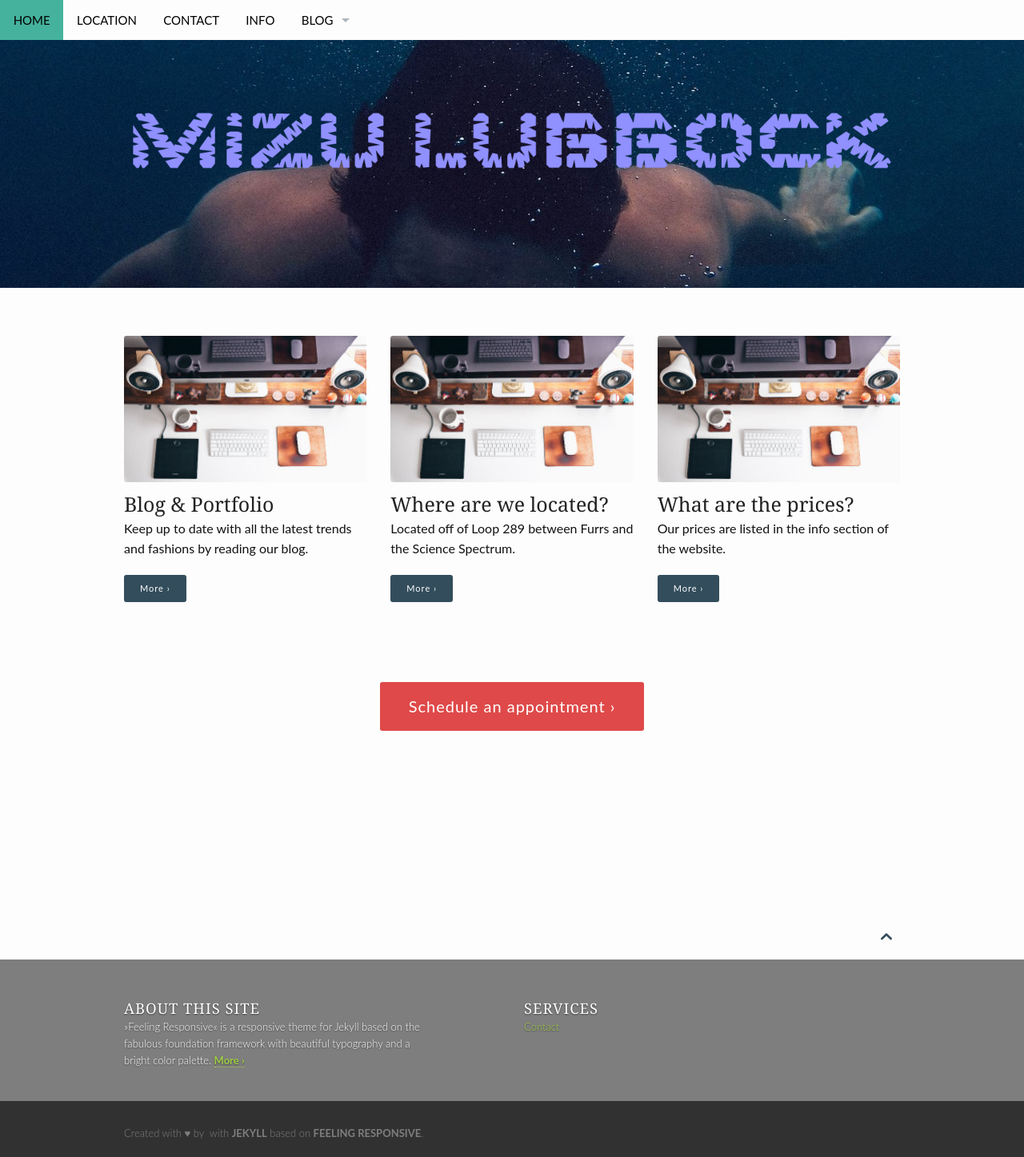
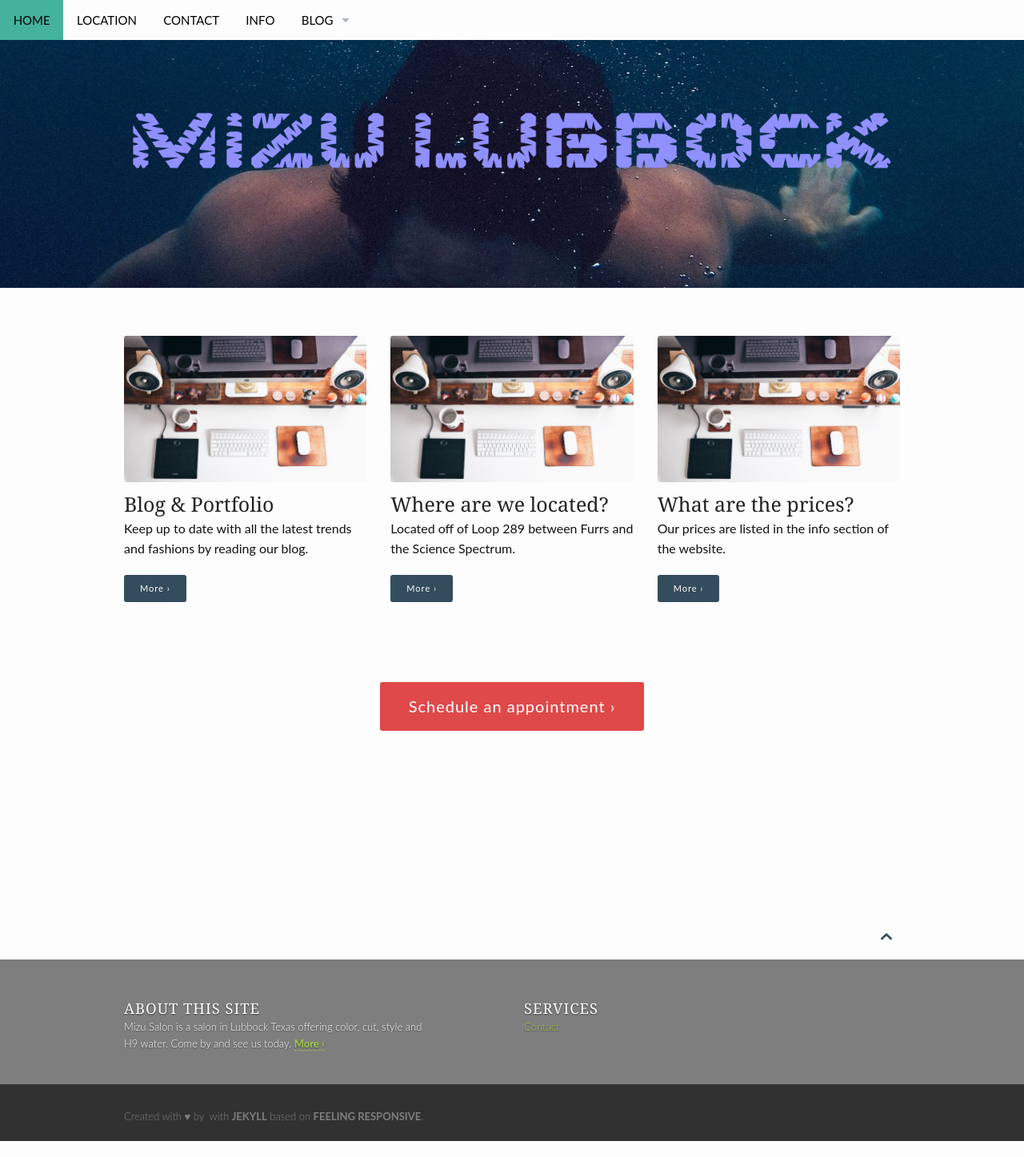
Before and after one commit to cprieger/Mizu, a Jekyll site: the page built from pages/pages-root-folder/index.md, in a window 1280 px wide. Shown: the whole page at 80% size. Built offline with Jekyll 4.4.1, drawn with Linux system fonts in a browser that asks for light colours.

Commit message:
Change about statement and fix facebook posting ability.

```diff
--- a/_config.yml
+++ b/_config.yml
@@ -16,7 +16,7 @@ slogan: "Salon in Lubbock Texas"
 
 
 # The description is used on homepage and in the footer to quickly describe your website. Use a maximum of 150 characters for SEO-purposes.
-description: "»Feeling Responsive« is a responsive theme for Jekyll based on the fabulous foundation framework with beautiful typography and a bright color palette."
+description: "Mizu Salon is a salon in Lubbock Texas offering color, cut, style and H9 water. Come by and see us today."
 
 # Main author of the website
 # See > authors.yml
@@ -172,11 +172,11 @@ msapplication_tilecolor:                "#fabb00"
 #    / __/ / /_/ / /__/  __/ /_/ / /_/ / /_/ / ,<
 #   /_/    \__,_/\___/\___/_.___/\____/\____/_/|_|      Facebook-Optimization › http://j.mp/fb_optimize
 
-og_image:                           "http://images.phlow.de/phlow/phlow_de-logo-512x.png"
+og_image:                           "http://mizulubbock.com/assets/img/logo.png"
 og_locale:                          "en_EN"
 og_type:                            "website"
-og_title:                           "Feeling Responsive – A Responsive Theme for Jekyll"
-og_description:                     "Feeling Responsive is built on the fabulous Foundation Framework and comes with lots of features to show your content right."
+og_title:                           "Mizu Salon In Lubbock Texas"
+og_description:                     "A salon in Lubbock Texas."
 # og_url:                           ""
 # og_site_name:                     ""
 
@@ -200,7 +200,7 @@ og_description:                     "Feeling Responsive is built on the fabulous
 #
 # used in _includes/comments
 
-disqus_shortname: feelingresponsive
+disqus_shortname: mizulubbock
 
 
 #      _____
```
